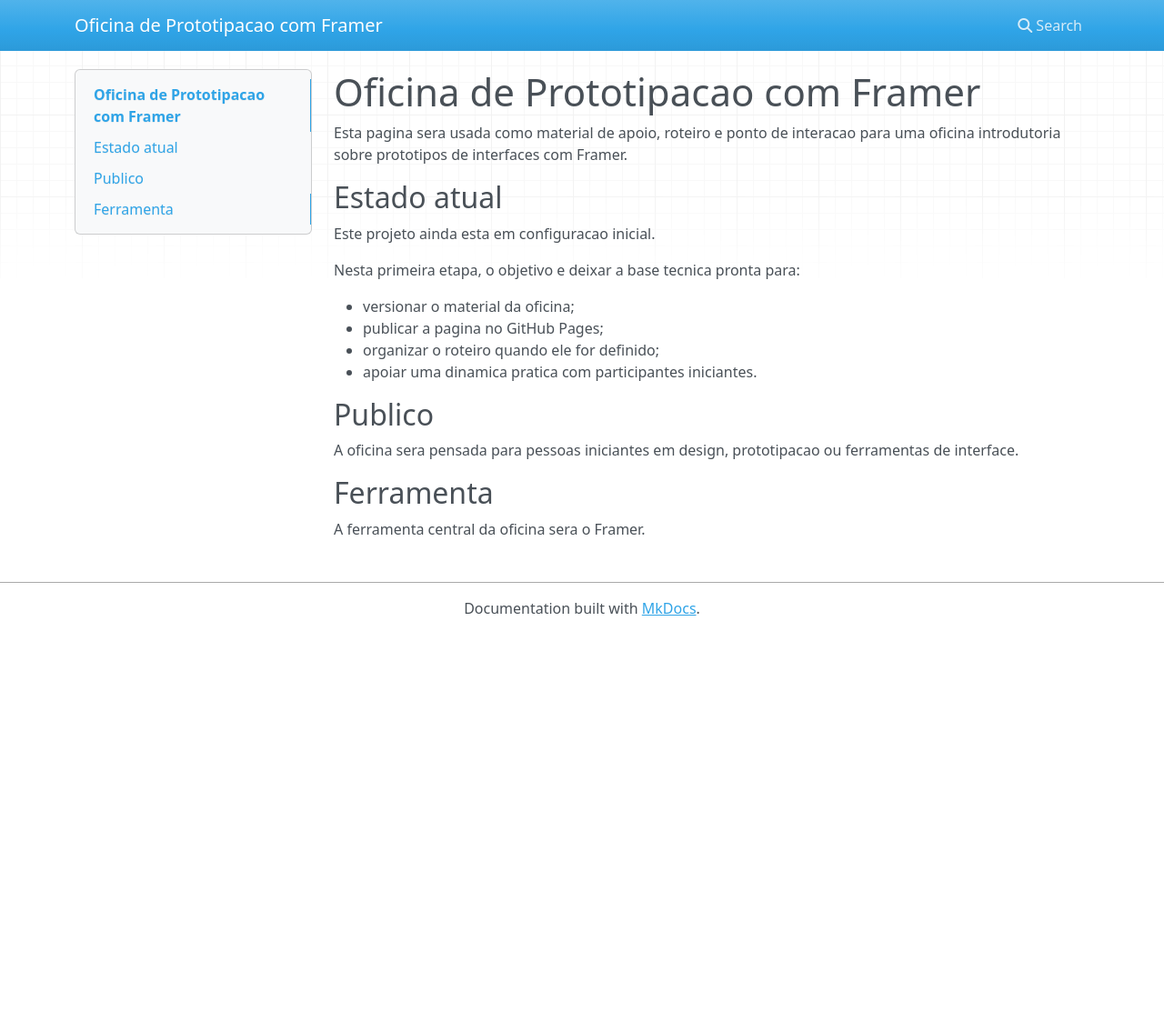
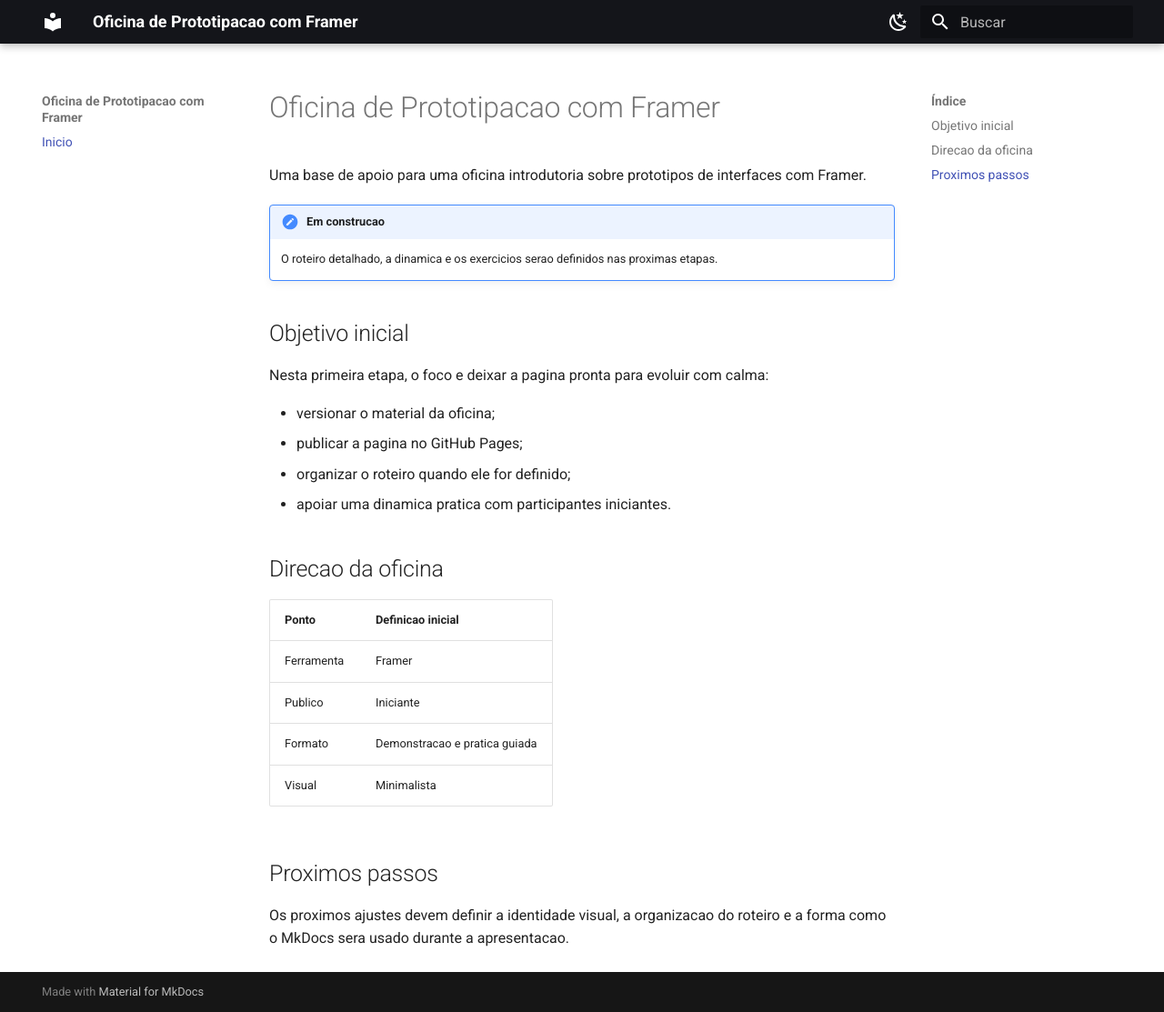
Before and after one commit to AndersonReiner/oficina-framer, an MkDocs documentation site: the page built from docs/index.md, in a window 1280 px wide and 1113 px high. Shown: the whole window at 91% size. Built offline with MkDocs 1.6.1 and Material for MkDocs 9.7.7, drawn with Linux system fonts in a browser that asks for light colours; nearby versions of some CDN libraries.

Commit message:
feat: apply material mkdocs theme

```diff
--- a/docs/index.md
+++ b/docs/index.md
@@ -1,22 +1,28 @@
 # Oficina de Prototipacao com Framer
 
-Esta pagina sera usada como material de apoio, roteiro e ponto de interacao para uma oficina introdutoria sobre prototipos de interfaces com Framer.
+Uma base de apoio para uma oficina introdutoria sobre prototipos de interfaces com Framer.
 
-## Estado atual
+!!! note "Em construcao"
+    O roteiro detalhado, a dinamica e os exercicios serao definidos nas proximas etapas.
 
-Este projeto ainda esta em configuracao inicial.
+## Objetivo inicial
 
-Nesta primeira etapa, o objetivo e deixar a base tecnica pronta para:
+Nesta primeira etapa, o foco e deixar a pagina pronta para evoluir com calma:
 
 - versionar o material da oficina;
 - publicar a pagina no GitHub Pages;
 - organizar o roteiro quando ele for definido;
 - apoiar uma dinamica pratica com participantes iniciantes.
 
-## Publico
+## Direcao da oficina
 
-A oficina sera pensada para pessoas iniciantes em design, prototipacao ou ferramentas de interface.
+| Ponto | Definicao inicial |
+| --- | --- |
+| Ferramenta | Framer |
+| Publico | Iniciante |
+| Formato | Demonstracao e pratica guiada |
+| Visual | Minimalista |
 
-## Ferramenta
+## Proximos passos
 
-A ferramenta central da oficina sera o Framer.
+Os proximos ajustes devem definir a identidade visual, a organizacao do roteiro e a forma como o MkDocs sera usado durante a apresentacao.
--- a/mkdocs.yml
+++ b/mkdocs.yml
@@ -3,8 +3,36 @@
 site_author: Anderson
 
 theme:
-  name: mkdocs
+  name: material
   language: pt-BR
+  palette:
+    - scheme: default
+      primary: black
+      accent: grey
+      toggle:
+        icon: material/weather-night
+        name: Alternar para modo escuro
+    - scheme: slate
+      primary: black
+      accent: grey
+      toggle:
+        icon: material/weather-sunny
+        name: Alternar para modo claro
+  features:
+    - navigation.instant
+    - navigation.sections
+    - navigation.top
+    - content.code.copy
+  font:
+    text: Roboto
+    code: Roboto Mono
 
 nav:
   - Inicio: index.md
+
+markdown_extensions:
+  - admonition
+  - attr_list
+  - md_in_html
+  - pymdownx.details
+  - pymdownx.superfences
--- a/requirements.txt
+++ b/requirements.txt
@@ -1 +1,2 @@
 mkdocs==1.6.1
+mkdocs-material==9.7.6
```
